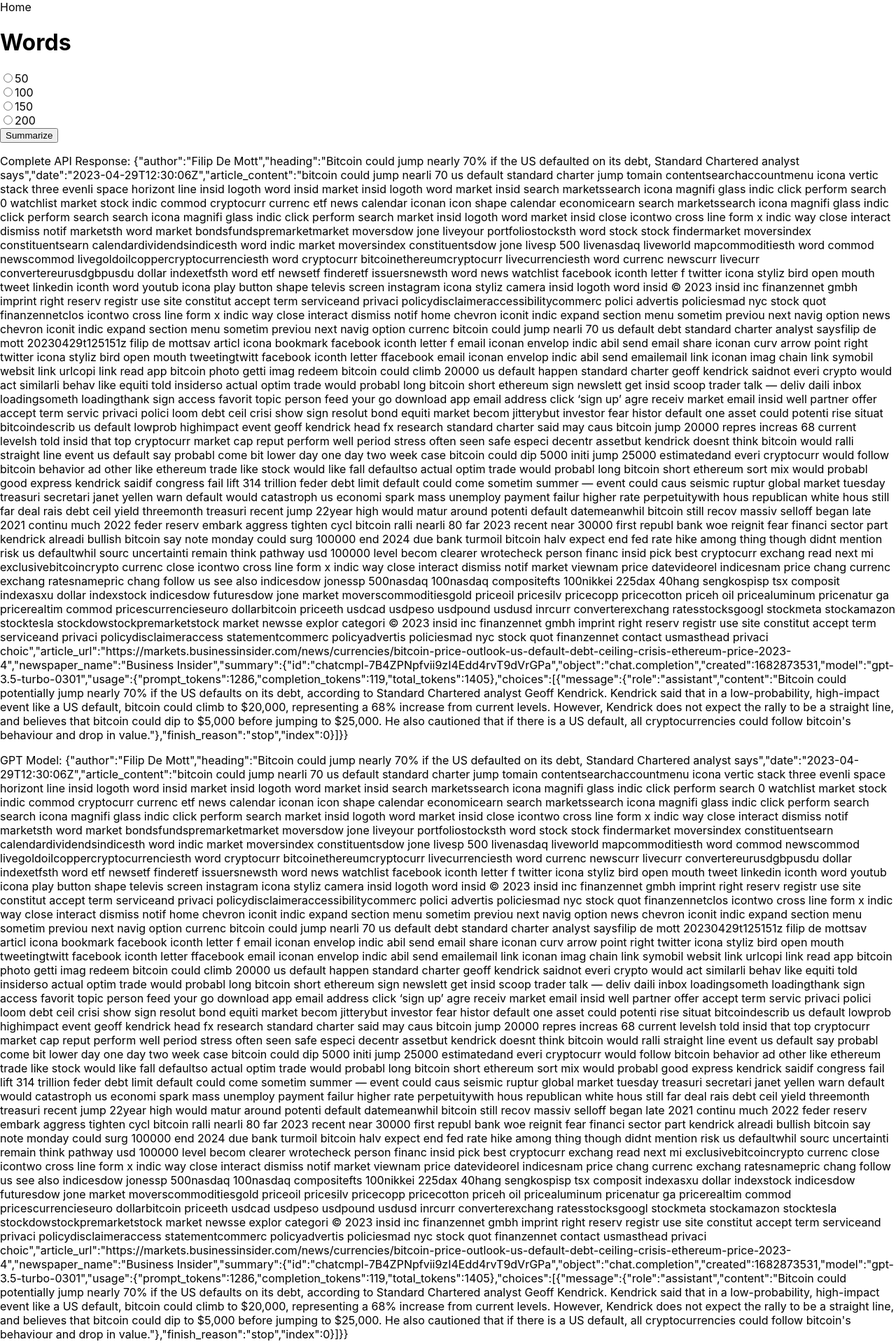
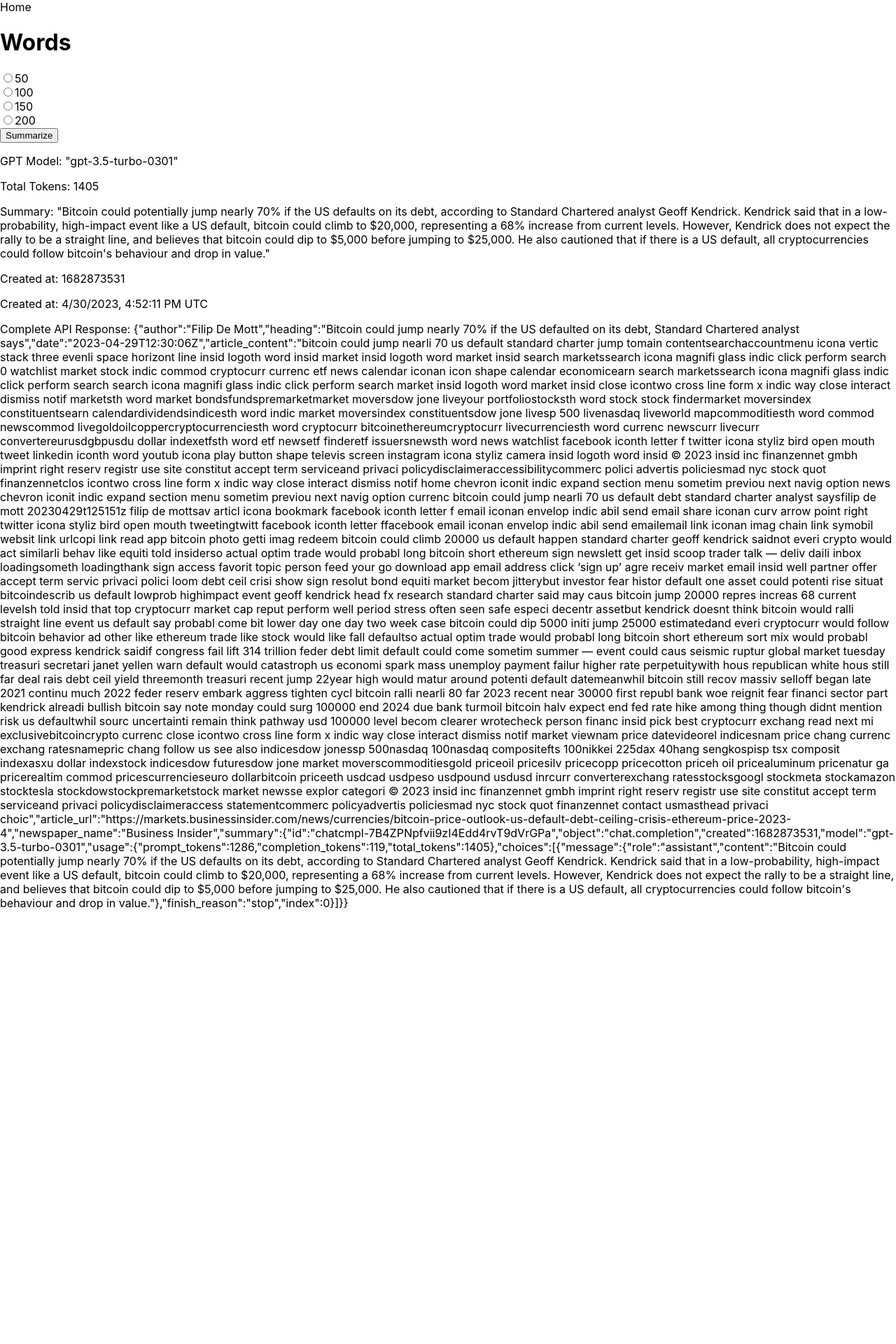
Before and after one commit to luisKisters/summaryApp, a React (Create React App) app in the folder frontend/: page / in a window 1280 px wide. Shown: the top 1920 px of the page at 70% size. After the commit the page ends 1316 px from the top, so only its background shows below. Built offline with nearby package versions, Linux system fonts and the light colour scheme.

Commit message:
Enhance GPT model summary output for better user experience

```diff
--- a/frontend/src/components/Summarize.jsx
+++ b/frontend/src/components/Summarize.jsx
@@ -54,10 +54,12 @@
                 <br />
                 <button type="submit">Summarize</button>
             </form>
+            <p>GPT Model: {typeof summary === 'string' ? summary : JSON.stringify(summary.summary.model)}</p>
+            <p>Total Tokens: {typeof summary === 'string' ? summary : JSON.stringify(summary.summary.usage.total_tokens)}</p>
+            <p>Summary: {typeof summary === 'string' ? summary : JSON.stringify(summary.summary.choices[0].message.content)}</p>
+            <p>Created at: {typeof summary === 'string' ? summary : JSON.stringify(summary.summary.created)}</p>
+            <p>Created at: {typeof summary === 'string' ? summary : new Date(summary.summary.created * 1000).toLocaleString()} UTC</p>
             <p>Complete API Response: {typeof summary === 'string' ? summary : JSON.stringify(summary)}</p>
-            <p>GPT Model: {typeof summary === 'string' ? summary : JSON.stringify(summary)}</p>
-            <p>Total Tokens: {typeof summary === 'string' ? summary : JSON.stringify(summary)}</p>
-            <p>Summary: {typeof summary === 'string' ? summary : JSON.stringify(summary)}</p>
         </div>
     );
 };
```
